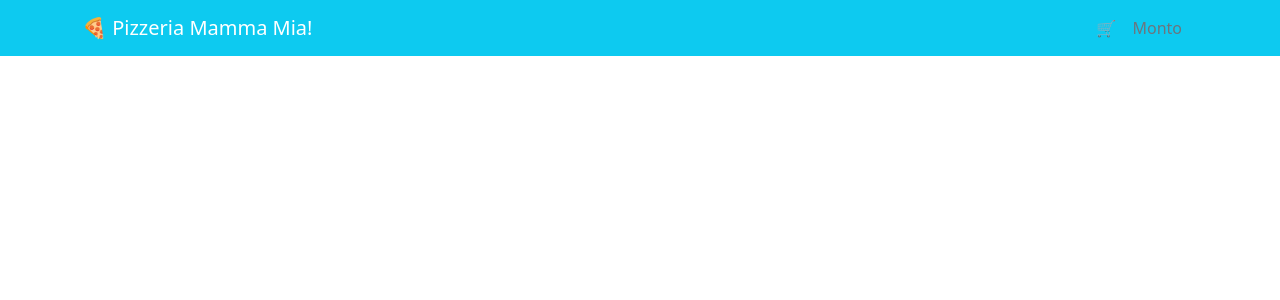
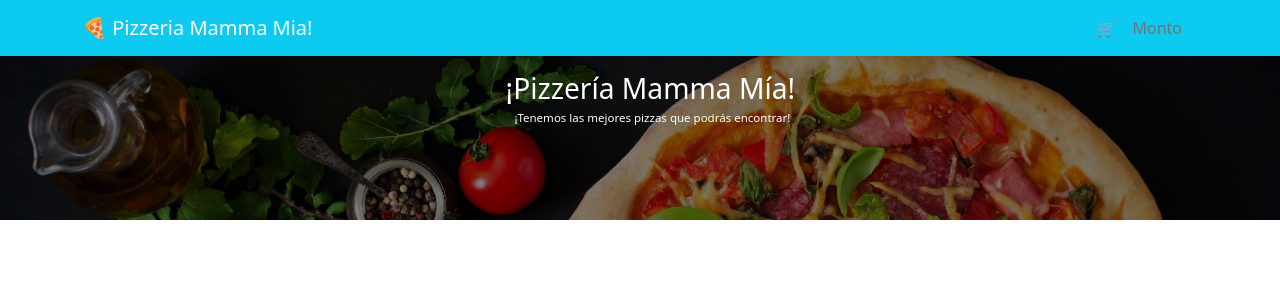
Before and after one commit to milo2112/pizzas-mamma-mia, a React (Vite) app: page / in a window 1280 px wide. Shown: the top 300 px of the page. Built offline with nearby package versions, Linux system fonts and the light colour scheme.

Commit message:
incorpora imagen con titulos

```diff
--- a/src/App.jsx
+++ b/src/App.jsx
@@ -1,6 +1,7 @@
 // import { useState } from 'react'
 // import { ENDPOINT } from './constants/constants'
 import NavigationBar from './components/NavigationBar'
+import ImgTitle from './components/imgTitle'
 import { BrowserRouter, Routes, Route } from 'react-router-dom'
 
 function App () {
@@ -10,6 +11,7 @@ function App () {
     <>
       <BrowserRouter>
         <NavigationBar />
+        <ImgTitle />
         <Routes>
           <Route path='/' element='' />
         </Routes>
--- /dev/null
+++ b/src/assets/css/img.css
@@ -0,0 +1,20 @@
+.imgWidth {
+    width: 100%;
+    filter:brightness(0.5);
+}
+
+.texto-encima{
+    position: absolute;
+    top: 5.2vw;
+    left: 39.5vw;
+    color: white;
+    font-size: 2.2vw;
+}
+
+.texto-medio{
+    position: absolute;
+    top: 8.5vw;
+    left: 40.2vw;
+    color: white;
+    font-size: 0.9vw;
+}
--- /dev/null
+++ b/src/components/ImgTitle.jsx
@@ -0,0 +1,17 @@
+import React from 'react'
+import { Navbar } from 'react-bootstrap'
+import '../assets/css/img.css'
+
+export default function ImgTitle () {
+  return (
+    <Navbar.Brand>
+      <img
+        className='imgWidth'
+        src='./src/assets/img/Pizza_Tomatoes_547600_3156x2104-4.jpg'
+        alt='Mamma Mia´s Pizza'
+      />
+      <div className='texto-encima'>¡Pizzería Mamma Mía!</div>
+      <div className='texto-medio text-center'>¡Tenemos las mejores pizzas que podrás encontrar!</div>
+    </Navbar.Brand>
+  )
+}
```
Also changed, not shown: src/assets/img/Pizza_Tomatoes_547600_3156x2104-4.jpg (added).
